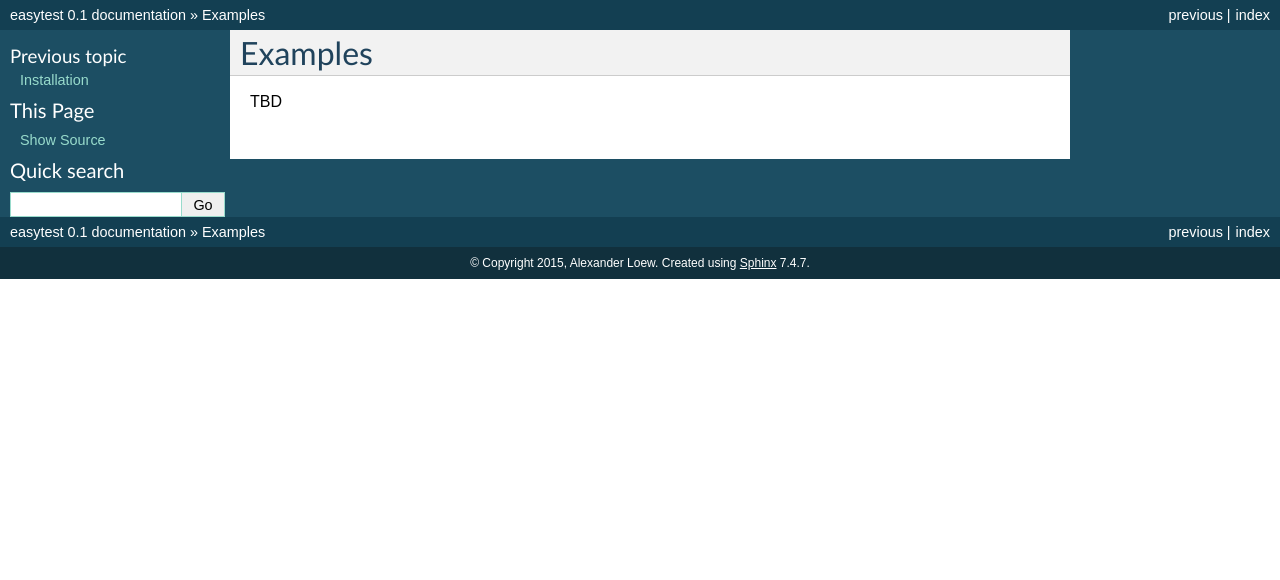
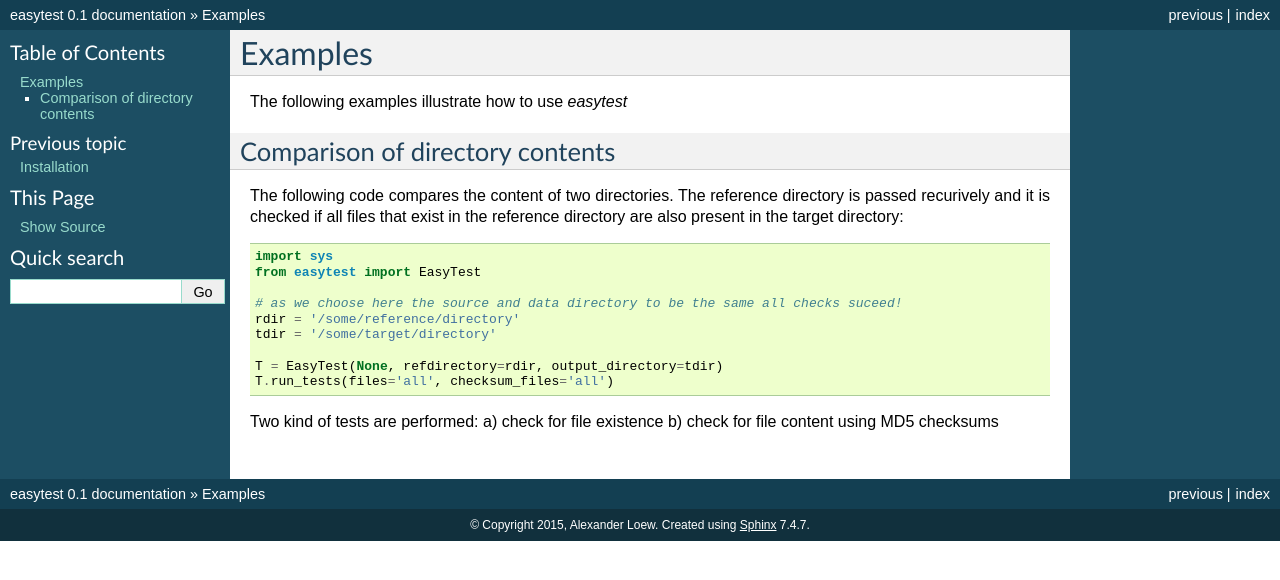
Before and after one commit to pygeo/easytest, a Sphinx documentation site: the page built from docs/source/examples.rst, in a window 1280 px wide. Shown: the top 580 px of the page. Built offline with Sphinx 7.4.7, drawn with Linux system fonts in a browser that asks for light colours; pages that are not in the unit, such as notebooks, are missing from menus.

Commit message:
Update examples.rst

```diff
--- a/docs/source/examples.rst
+++ b/docs/source/examples.rst
@@ -1,4 +1,21 @@
 Examples
 ========
 
-TBD
+The following examples illustrate how to use `easytest`
+
+Comparison of directory contents
+--------------------------------
+
+The following code compares the content of two directories. The reference directory is passed recurively and it is checked if all files that exist in the reference directory are also present in the target directory::
+
+  import sys
+  from easytest import EasyTest
+
+  # as we choose here the source and data directory to be the same all checks suceed!
+  rdir = '/some/reference/directory'
+  tdir = '/some/target/directory'
+
+  T = EasyTest(None, refdirectory=rdir, output_directory=tdir)
+  T.run_tests(files='all', checksum_files='all')
+
+Two kind of tests are performed: a) check for file existence b) check for file content using MD5 checksums
```
